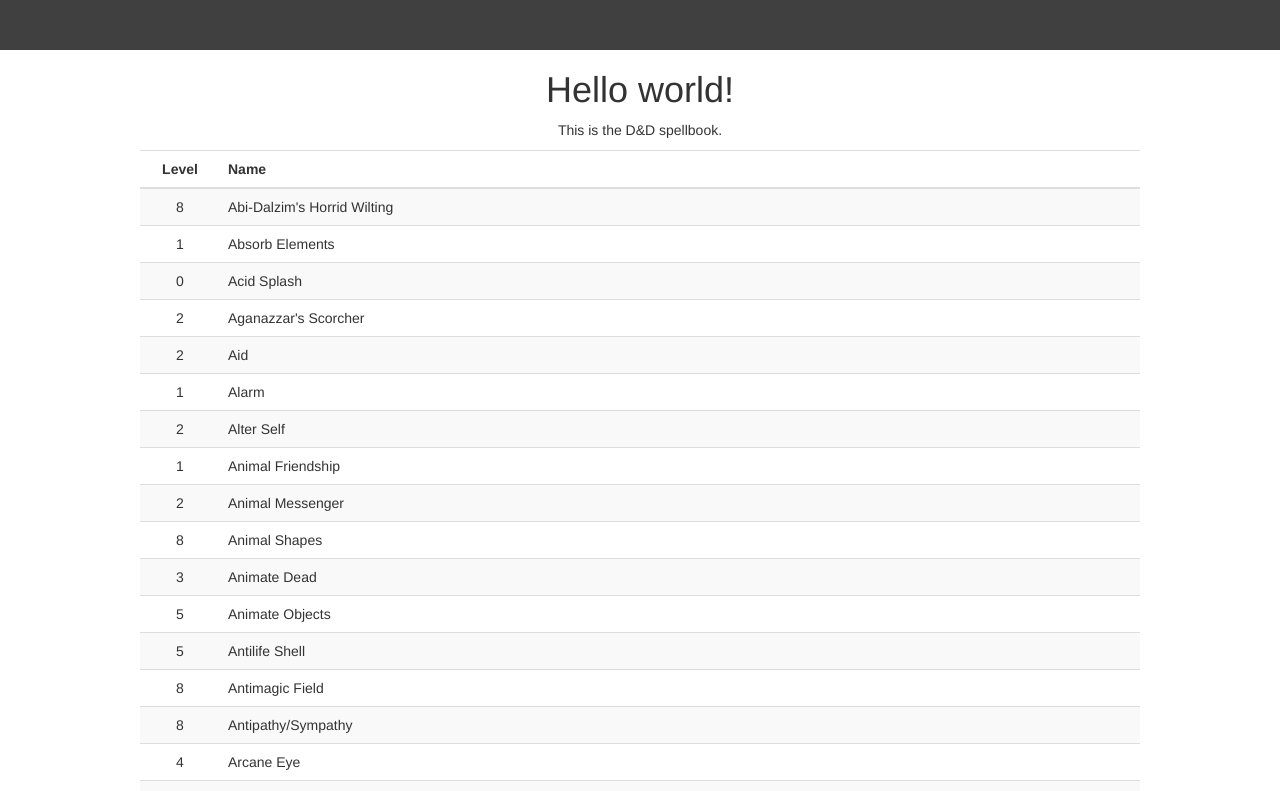
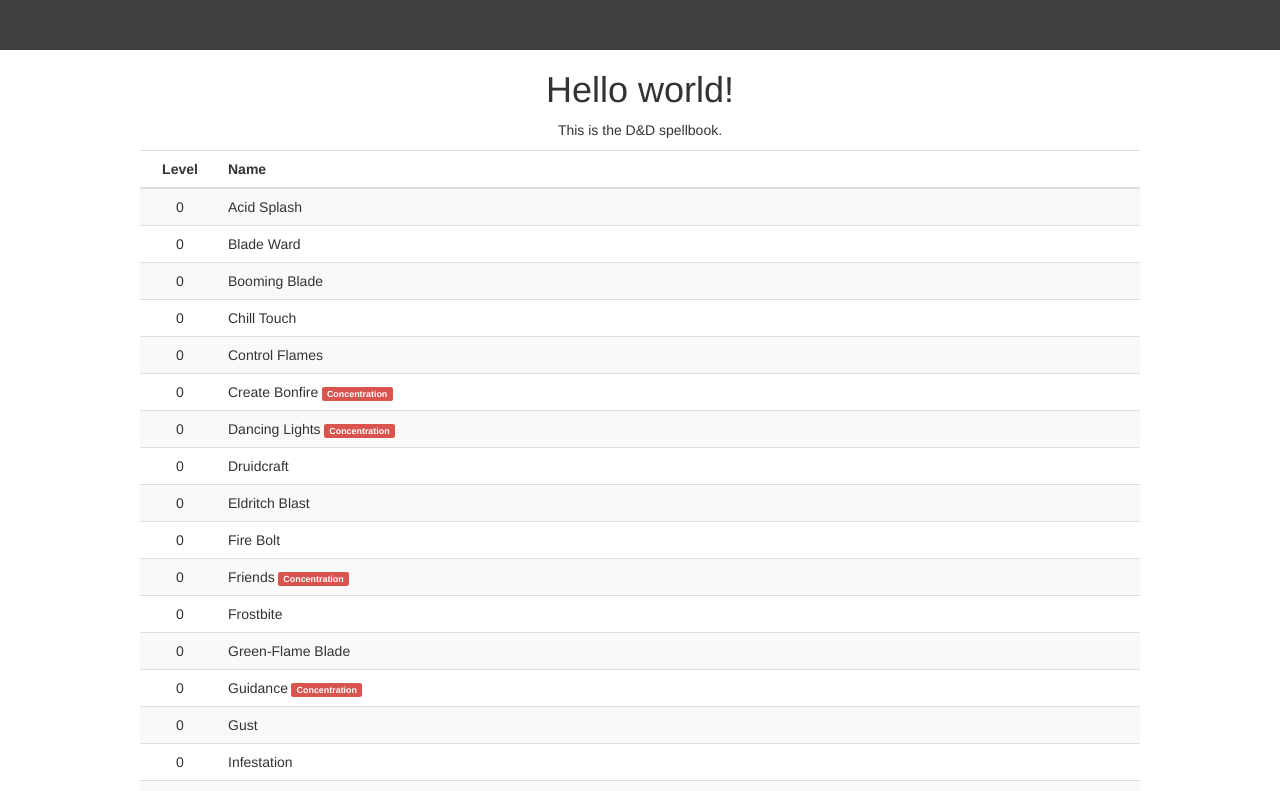
Before and after one commit to bwhetherington/dnd-spellbook, a React app: page / in a window 1280 px wide. Shown: the top 791 px of the page. Built offline with nearby package versions, Linux system fonts and the light colour scheme.

Commit message:
added rit & con tags to main list, and began experimenting with sorting by level

```diff
--- a/src/components/App.js
+++ b/src/components/App.js
@@ -1,6 +1,6 @@
 import React from "react";
 import styled from "styled-components";
-import { Navbar } from "react-bootstrap";
+import { Navbar, Label } from "react-bootstrap";
 import SpellList from "./SpellList";
 
 import SpellModal from "./SpellModal";
@@ -75,3 +75,26 @@
         );
     }
 }
+
+const RITUAL_TAG = "Ritual";
+const RitualTag = (props) => props.ritual
+    ? <span> <Label bsStyle="primary">{RITUAL_TAG}</Label></span>
+    : <span />;
+
+const CONCENTRATION_TAG = "Concentration";
+const ConcentrationTag = (props) => props.concentration
+    ? <span> <Label bsStyle="danger">{CONCENTRATION_TAG}</Label></span>
+    : <span />;
+
+const TagHolder = styled.span`
+    float: right;
+`;
+
+const SpellTags = (props) => (
+    <props.TagHolder>
+        <RitualTag ritual={props.ritual} />
+        <ConcentrationTag concentration={props.concentration} />
+    </props.TagHolder>
+);
+
+export { SpellTags };
--- a/src/components/SpellList.js
+++ b/src/components/SpellList.js
@@ -1,6 +1,9 @@
 import React from "react";
+import styled from "styled-components";
 import { Table } from "react-bootstrap";
 import SpellData from "./SpellData";
+import { SpellTags } from "./App";
+import { sorted } from "../util/list";
 
 const Ordering = {
     NAME: 0,
@@ -21,12 +24,18 @@
     concentration: concentration
 });
 
+const TagHolderList = styled.span``;
+
 const SpellRow = (props) => (
     <tr>
         <td style={{ "text-align": "center" }}>{props.spell.level}</td>
-        <td style={{ "text-align": "left" }}>{props.spell.name}</td>
+        <td style={{ "text-align": "left" }}>{props.spell.name}<small><SpellTags ritual={props.spell.ritual} concentration={props.spell.concentration} TagHolder={TagHolderList} /></small></td>
     </tr>
 );
+
+const levelCMP = (spellA, spellB) => spellA.level - spellB.level === 0
+? spellA.name.localeCompare(spellB.name)
+: spellA.level - spellB.level;
 
 export default class SpellList extends React.Component {
     constructor(props, context) {
@@ -41,7 +50,8 @@
     }
 
     renderSpells() {
-        return this.state.spells.map(spell => <SpellRow spell={spell} />);
+        return sorted(this.state.spells, levelCMP).map(spell => <SpellRow spell={spell} />);
+        // return this.state.spells.map(spell => <SpellRow spell={spell} />);
     }
 
     render() {
@@ -55,7 +65,7 @@
                     </tr>
                 </thead>
                 <tbody>
-                    {this.renderSpells()};
+                    {this.renderSpells()}
                 </tbody>
             </Table>
         );
--- a/src/components/SpellModal.js
+++ b/src/components/SpellModal.js
@@ -1,7 +1,8 @@
 import React from "react";
 import styled from "styled-components";
-import { Modal, Label } from "react-bootstrap";
+import { Modal } from "react-bootstrap";
 import ReactHtmlParser from "react-html-parser";
+import { SpellTags } from "./App";
 
 import { formatLevelAndSchool, formatLevel, formatClasses } from "../util/text";
 
@@ -33,26 +34,26 @@
     ? <span><strong>At Higher Levels</strong> {ReactHtmlParser(props.higherLevel)}</span>
     : <span />;
 
-const RITUAL_TAG = "Ritual";
-const RitualTag = (props) => props.ritual
-    ? <span> <Label bsStyle="primary">{RITUAL_TAG}</Label></span>
-    : <span />;
+// const RITUAL_TAG = "Ritual";
+// const RitualTag = (props) => props.ritual
+//     ? <span> <Label bsStyle="primary">{RITUAL_TAG}</Label></span>
+//     : <span />;
 
-const CONCENTRATION_TAG = "Concentration";
-const ConcentrationTag = (props) => props.concentration
-    ? <span> <Label bsStyle="danger">{CONCENTRATION_TAG}</Label></span>
-    : <span />;
+// const CONCENTRATION_TAG = "Concentration";
+// const ConcentrationTag = (props) => props.concentration
+//     ? <span> <Label bsStyle="danger">{CONCENTRATION_TAG}</Label></span>
+//     : <span />;
 
-const TagHolder = styled.span`
+const TagHolderModal = styled.span`
     float: right;
 `;
 
-const SpellTags = (props) => (
-    <TagHolder>
-        <RitualTag ritual={props.ritual} />
-        <ConcentrationTag concentration={props.concentration} />
-    </TagHolder>
-);
+// const SpellTags = (props) => (
+//     <TagHolder>
+//         <RitualTag ritual={props.ritual} />
+//         <ConcentrationTag concentration={props.concentration} />
+//     </TagHolder>
+// );
 
 const Left = styled.div`
     float: left;
@@ -68,7 +69,7 @@
         <Modal show={props.show} onHide={props.onHide}>
             <Modal.Header>
                 <Modal.Title>
-                    <span className="really-big">{spell.name}</span><small><SpellTags ritual={spell.ritual} concentration={spell.concentration} /></small>
+                    <span className="really-big">{spell.name}</span><small><SpellTags ritual={spell.ritual} concentration={spell.concentration} TagHolder={TagHolderModal} /></small>
                     <br />
                     <small><i>{formatLevelAndSchool(spell.level, spell.school)}</i></small>
                 </Modal.Title>
--- a/src/util/list.js
+++ b/src/util/list.js
@@ -4,4 +4,4 @@
  * @param list The list to sort
  * @param cmp The comparator
  */
-export const sorted = (list, cmp) => [].concat(list).sort(tmp);
+export const sorted = (list, cmp) => [].concat(list).sort(cmp);
```
